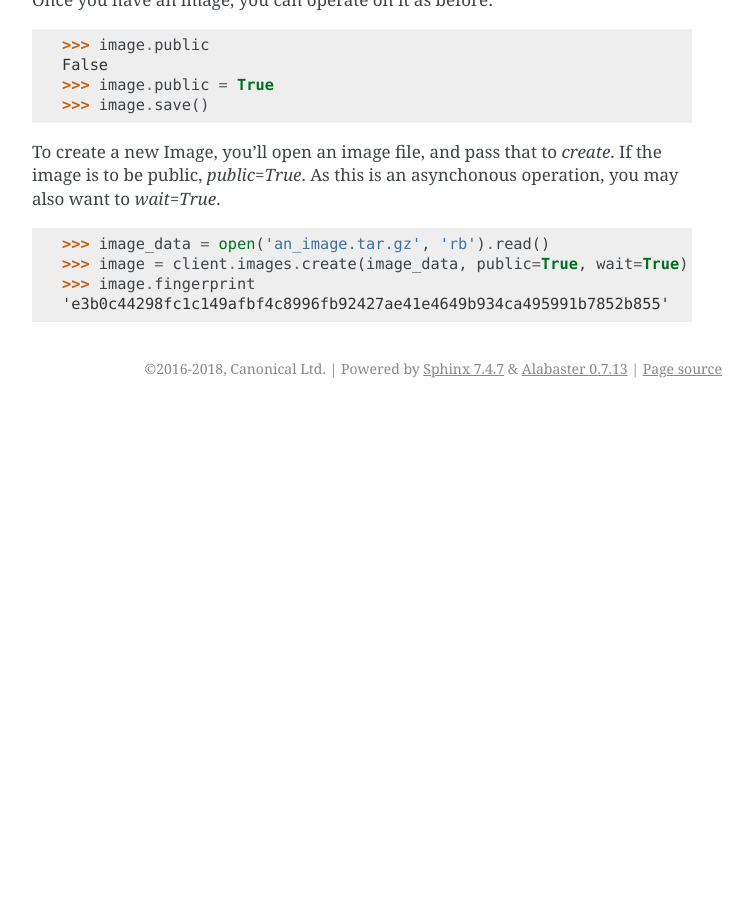
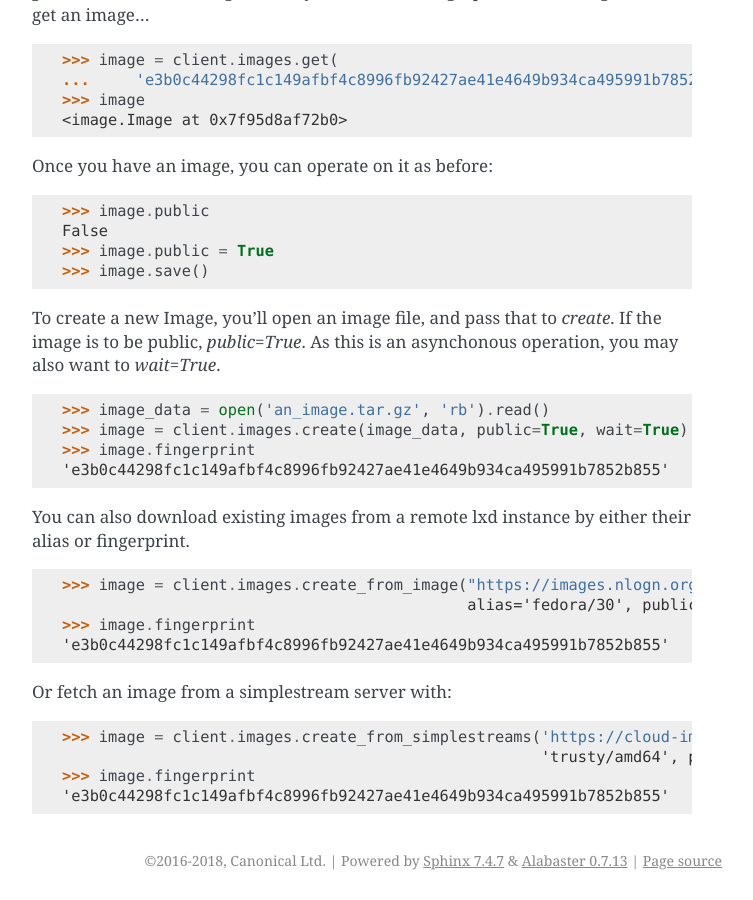
Before and after one commit to canonical/pylxd, a Sphinx documentation site: the page built from doc/source/images.rst, in a window 1280 px wide and 900 px high, scrolled down 1637 px. Shown: the whole window, without its empty margins (388-1141 px from the left). Built offline with Sphinx 7.4.7, drawn with Linux system fonts in a browser that asks for light colours; before the commit the page ends 2045 px from its top, so only the background shows below that; some of the changed text lies outside the part shown.

Commit message:
added documentation for create_from_image
Signed-off-by: Felix Engelmann <fe-github@nlogn.org>

```diff
--- a/doc/source/images.rst
+++ b/doc/source/images.rst
@@ -24,6 +24,10 @@ image:
     set `public` to `True`.
   - `create_from_simplestreams(server, alias, public=False, auto_update=False, wait=False)` -
     Create an image from simplestreams.
+  - `create_from_imagecreate_from_image(cls, client, server, fingerprint=None, alias=None,
+                                        public=False, auto_update=False, secret=None,
+                                        certificate=None):` -
+    Create an image from a public lxd instance.
   - `create_from_url(url, public=False, auto_update=False, wait=False)` -
     Create an image from a url.
 
@@ -97,3 +101,21 @@ you may also want to `wait=True`.
     >>> image = client.images.create(image_data, public=True, wait=True)
     >>> image.fingerprint
     'e3b0c44298fc1c149afbf4c8996fb92427ae41e4649b934ca495991b7852b855'
+
+You can also download existing images from a remote lxd instance by either their alias or fingerprint.
+
+.. code-block:: python
+
+    >>> image = client.images.create_from_image("https://images.nlogn.org:8443",
+                                                alias='fedora/30', public=False, auto_update=True)
+    >>> image.fingerprint
+    'e3b0c44298fc1c149afbf4c8996fb92427ae41e4649b934ca495991b7852b855'
+
+Or fetch an image from a simplestream server with:
+
+.. code-block:: python
+
+    >>> image = client.images.create_from_simplestreams('https://cloud-images.ubuntu.com/releases',
+                                                        'trusty/amd64', public=False, auto_update=True)
+    >>> image.fingerprint
+    'e3b0c44298fc1c149afbf4c8996fb92427ae41e4649b934ca495991b7852b855'
```
Also changed, not shown: 1 other file.
